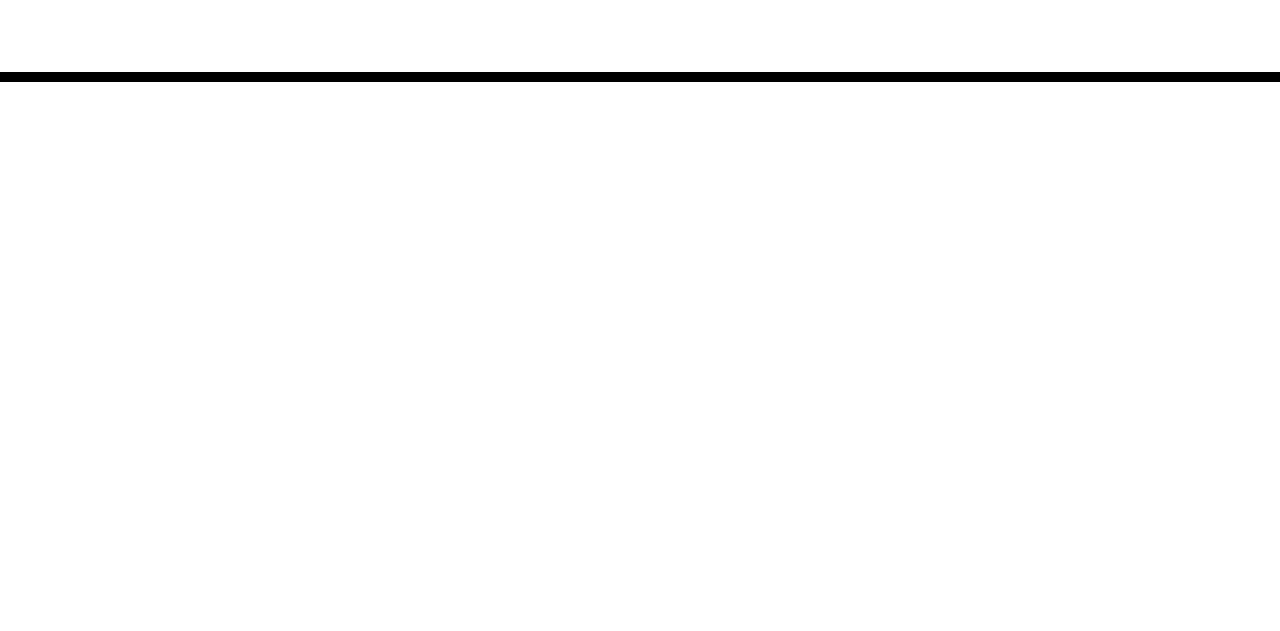
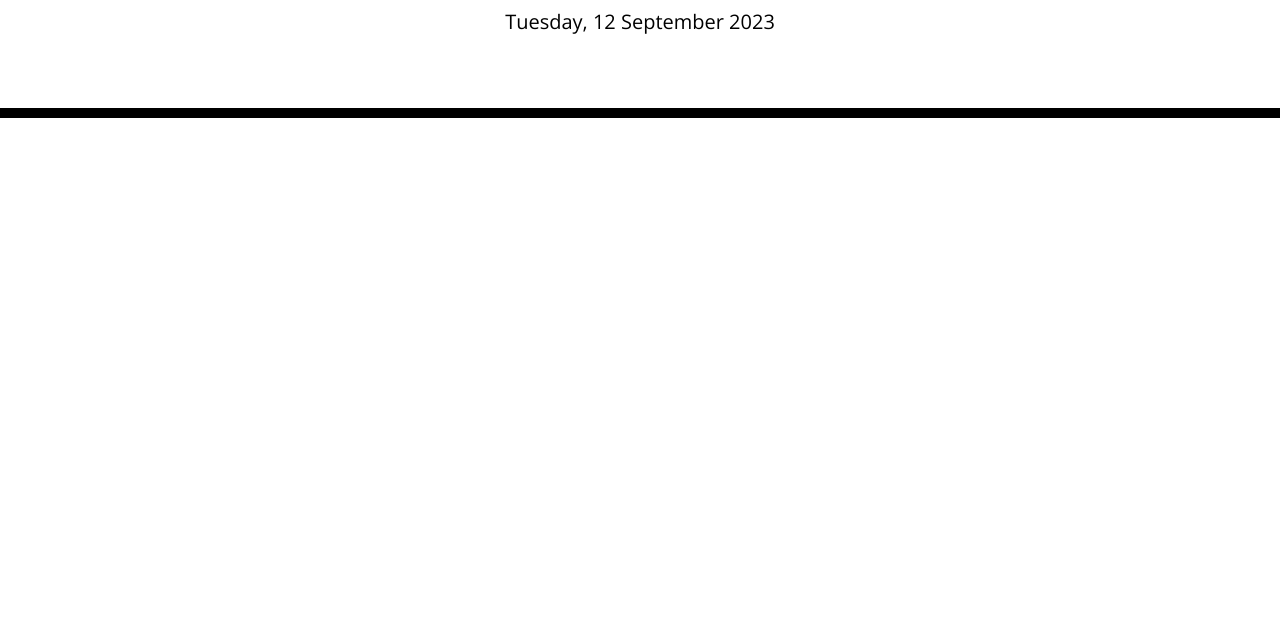
Before and after one commit to webtam81/Work-Day-Scheduler, a plain HTML site: page index.html in a window 1280 px wide. Shown: the part 169-800 px from the top of the page. Drawn offline with nearby package versions, Linux system fonts and the light colour scheme.

Commit message:
added date to top of page

```diff
--- a/index.html
+++ b/index.html
@@ -36,5 +36,6 @@
 
     <script src="https://cdnjs.cloudflare.com/ajax/libs/jquery/3.2.1/jquery.min.js"></script>
     <script src="https://cdn.jsdelivr.net/npm/dayjs@1/dayjs.min.js"></script>
+    <script type="text/javascript" src="script.js"></script>
   </body>
 </html>
--- /dev/null
+++ b/script.js
@@ -0,0 +1,13 @@
+//VARIABLES
+let dayHeading = $('#currentDay');
+dayHeading.text(dayjs().format("dddd, DD MMMM YYYY"));
+
+
+//TODO
+//time blocks for each hour (9am - 5pm)
+//colour code time blocks
+//enter event in block when clicked
+//save event in locat storage
+
+//DONE
+//current day at top of calendar
```
